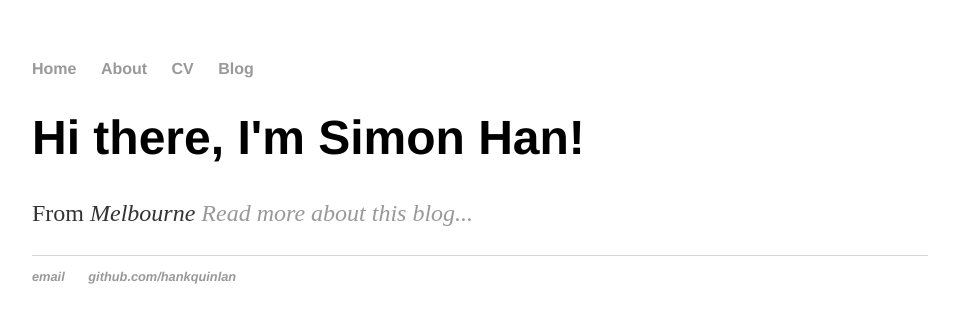
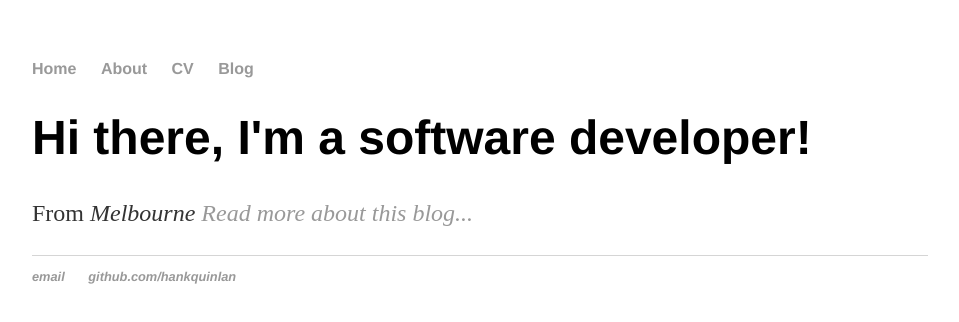
Before and after one commit to waterdroplet/waterdroplet.github.io, a plain HTML site: page index.html in a window 1280 px wide. Shown: the whole page, without its empty margins (160-1119 px from the left). Drawn offline with Linux system fonts and the light colour scheme.

Commit message:
Update index.html

```diff
--- a/index.html
+++ b/index.html
@@ -16,7 +16,7 @@
 		</nav>
 		<div class="container">
     		<div class="blurb">
-        		<h1>Hi there, I'm Simon Han!</h1>
+        		<h1>Hi there, I'm a software developer!</h1>
 			<p>From <em> Melbourne <a href="/about">Read more about this blog...</a></p>
     		</div><!-- /.blurb -->
 		</div><!-- /.container -->
```
